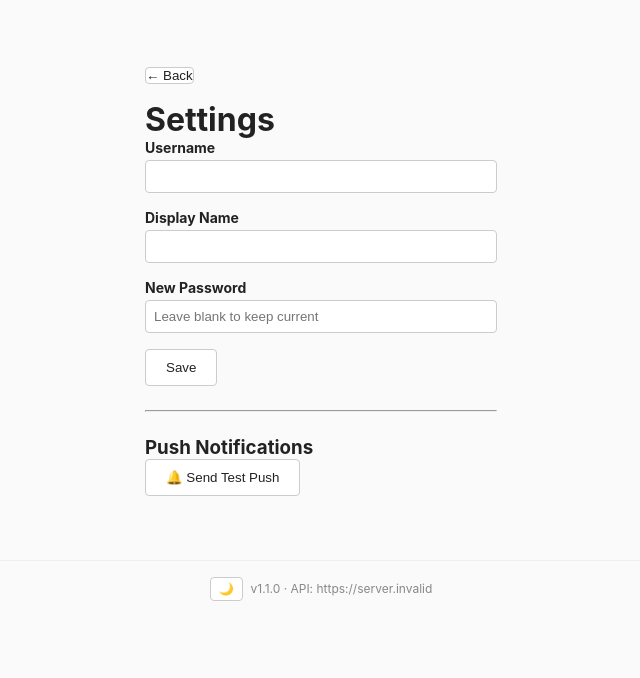
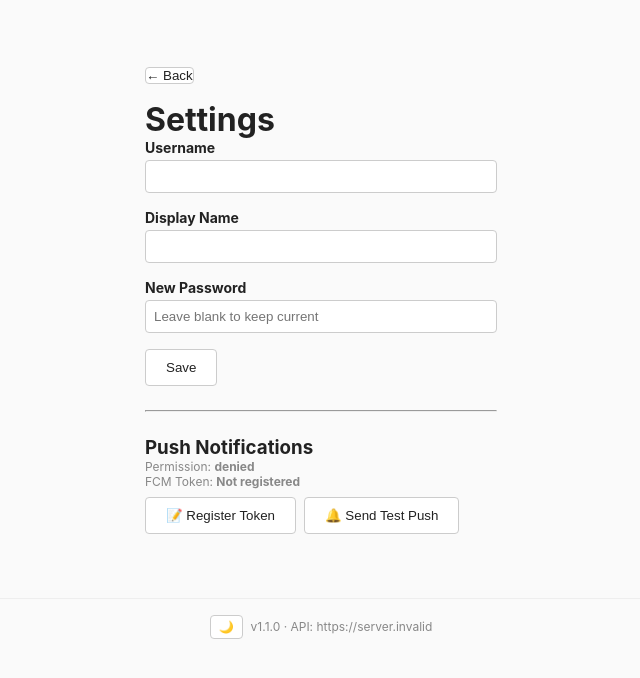
Before and after one commit to ProgramIsFun/mytick, a React (Vite) app in the folder frontend/: page /settings in a window 1280 px wide. Shown: the top 678 px of the page, without its empty margins (319-959 px from the left). Built offline with nearby package versions, Linux system fonts and the light colour scheme; no server answers; sample sign-in values are in the browser's storage.

Commit message:
feat: add FCM debug UI to settings - show permission, token, register button

```diff
--- a/frontend/src/pages/SettingsPage.tsx
+++ b/frontend/src/pages/SettingsPage.tsx
@@ -1,7 +1,8 @@
-import { useState } from 'react';
+import { useState, useEffect } from 'react';
 import { useNavigate } from 'react-router-dom';
 import { useAuth } from '../context/AuthContext';
 import { api } from '../api/client';
+import { requestNotificationPermission } from '../firebase';
 
 export default function SettingsPage() {
   const { user, login: setUser } = useAuth();
@@ -12,6 +13,29 @@ export default function SettingsPage() {
   const [error, setError] = useState('');
   const [success, setSuccess] = useState('');
   const [pushStatus, setPushStatus] = useState('');
+  const [fcmToken, setFcmToken] = useState('');
+  const [notifPermission, setNotifPermission] = useState(Notification.permission);
+
+  useEffect(() => {
+    setNotifPermission(Notification.permission);
+  }, []);
+
+  const handleRegisterToken = async () => {
+    setPushStatus('Requesting permission...');
+    try {
+      const token = await requestNotificationPermission();
+      setNotifPermission(Notification.permission);
+      if (!token) {
+        setPushStatus('❌ Permission denied or token failed');
+        return;
+      }
+      setFcmToken(token);
+      await api.registerFcmToken(token);
+      setPushStatus('✅ Token registered');
+    } catch (e: any) {
+      setPushStatus(`❌ ${e.message}`);
+    }
+  };
 
   const handleTestPush = async () => {
     setPushStatus('Sending...');
@@ -73,7 +97,16 @@ export default function SettingsPage() {
 
       <hr style={{ margin: '24px 0' }} />
       <h3>Push Notifications</h3>
-      <button onClick={handleTestPush} style={{ padding: '10px 20px' }}>🔔 Send Test Push</button>
+      <p style={{ fontSize: 12, color: 'var(--text-muted)' }}>
+        Permission: <strong>{notifPermission}</strong>
+      </p>
+      <p style={{ fontSize: 12, color: 'var(--text-muted)', wordBreak: 'break-all' }}>
+        FCM Token: <strong>{fcmToken || 'Not registered'}</strong>
+      </p>
+      <div style={{ display: 'flex', gap: 8, flexWrap: 'wrap', marginTop: 8 }}>
+        <button onClick={handleRegisterToken} style={{ padding: '10px 20px' }}>📝 Register Token</button>
+        <button onClick={handleTestPush} style={{ padding: '10px 20px' }}>🔔 Send Test Push</button>
+      </div>
       {pushStatus && <p style={{ fontSize: 14, marginTop: 8 }}>{pushStatus}</p>}
     </div>
   );
```
